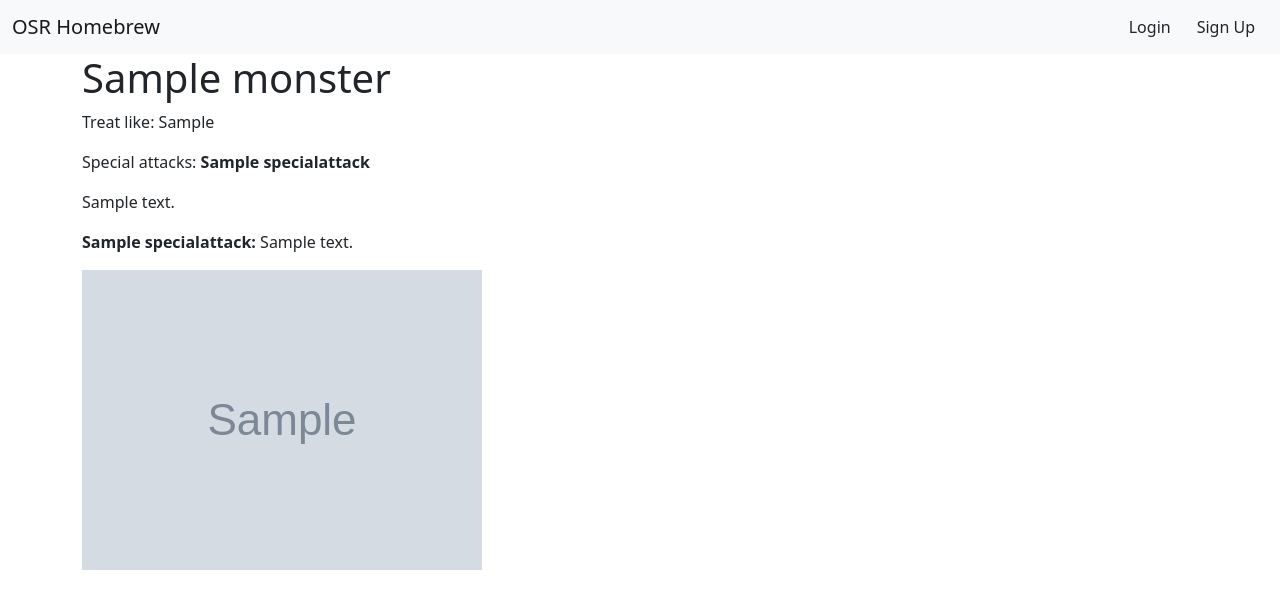
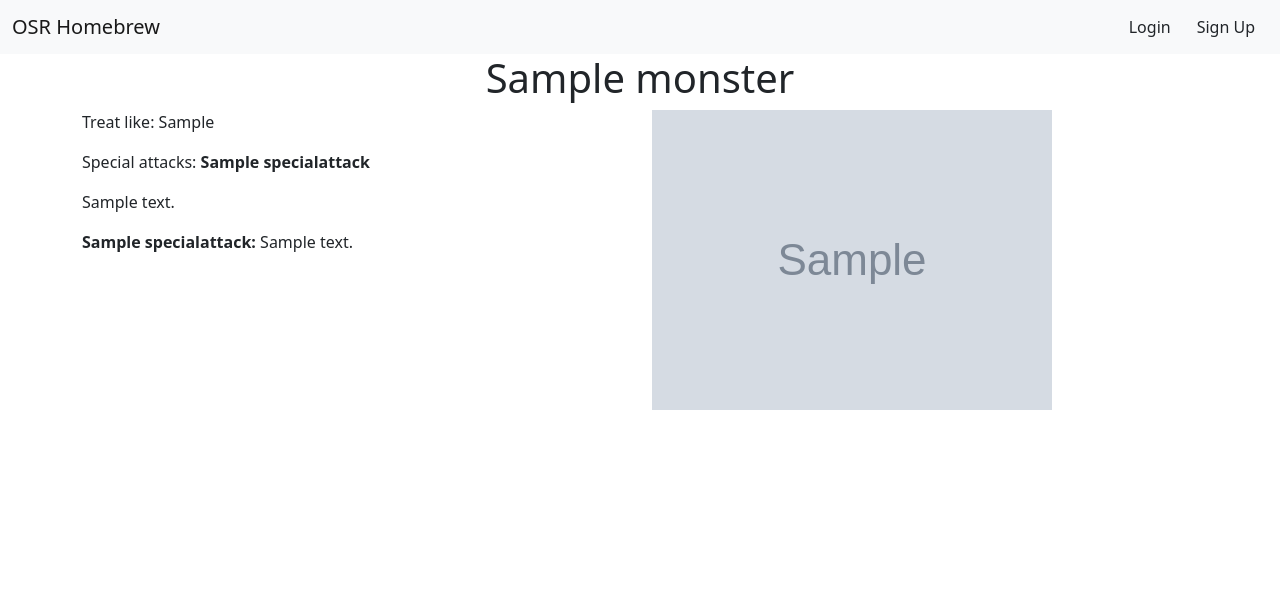
Before and after one commit to fabtjar/osrhomebrew, a Django app: page /monsters/1/ in a window 1280 px wide. Shown: the top 609 px of the page. Run offline with Django 4.2, Linux system fonts and the light colour scheme; tables that the repository leaves empty hold one stand-in row (values such as "Sample post"); grey boxes marked "Sample" are stand-in pictures.

Commit message:
Better detail layout

```diff
--- a/monsters/templates/monsters/details.html
+++ b/monsters/templates/monsters/details.html
@@ -1,14 +1,17 @@
 {% extends 'base.html' %}
 
 {% block content %}
-    <h1>{{ monster.name }}</h1>
+    <div class="row justify-content-center">
+        <h1 class="text-center">{{ monster.name }}</h1>
+        <div class="col-lg-6">
             {% if monster.treat_like %}
                 <p>Treat like: {{ monster.treat_like }}</p>
             {% endif %}
             {% if monster.special_attacks.all %}
                 <p>Special attacks:
                     {% for special_attack in monster.special_attacks.all %}
-                <strong class="fw-bold d-inline">{{ special_attack.name }}</strong>{% if not forloop.last %},{% endif %}
+                        <strong class="fw-bold d-inline">{{ special_attack.name }}</strong>{% if not forloop.last %},
+                    {% endif %}
                     {% endfor %}
                 </p>
             {% endif %}
@@ -18,7 +21,11 @@
                     <span class="fw-normal d-inline">{{ special_attack.description }}</span>
                 </p>
             {% endfor %}
+        </div>
         {% if monster.image %}
+            <div class="col-lg-6">
                 <img src="{{ monster.image.url }}" class="img-fluid" alt="{{ monster.name }}">
+            </div>
         {% endif %}
+    </div>
 {% endblock %}
```
Lines whose indentation alone changed are shown as unchanged.
